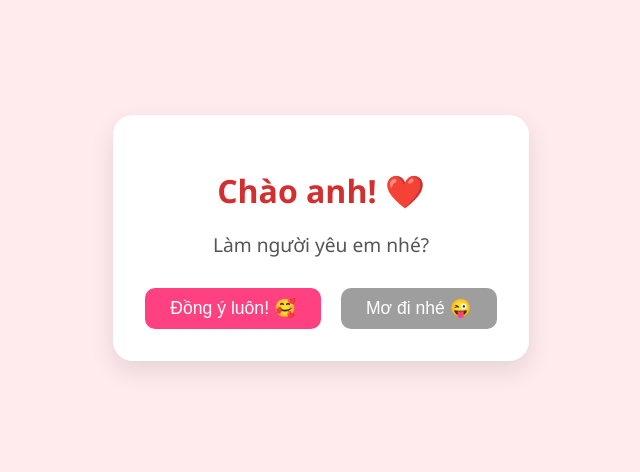
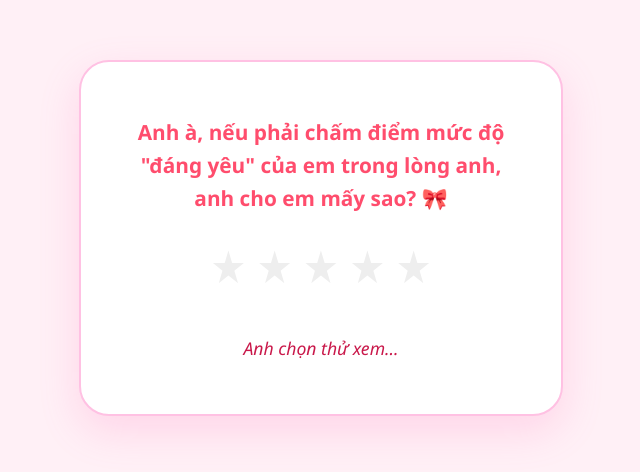
Before and after one commit to oanhdhtd01304-del/gui-anh, a plain HTML site: page index.html in a window 1280 px wide. Shown: the part 162-634 px from the top of the page, without its empty margins (319-959 px from the left). Drawn offline with Linux system fonts and the light colour scheme.

Commit message:
Update title and enhance styling in index.html

```diff
--- a/index.html
+++ b/index.html
@@ -3,111 +3,123 @@
 <head>
     <meta charset="UTF-8">
     <meta name="viewport" content="width=device-width, initial-scale=1.0">
-    <title>Gửi người em thương!</title>
+    <title>Gửi anh... ❤️</title>
     <style>
         body {
             margin: 0;
-            padding: 0;
             display: flex;
             justify-content: center;
             align-items: center;
             height: 100vh;
-            background-color: #ffebee;
+            background: #fff0f6; /* Màu hồng nhạt nữ tính */
             font-family: 'Segoe UI', Tahoma, Geneva, Verdana, sans-serif;
             overflow: hidden;
+        }
+        .container {
+            background: white;
+            padding: 40px;
+            border-radius: 30px;
+            box-shadow: 0 15px 40px rgba(255, 105, 180, 0.2);
             text-align: center;
+            z-index: 2;
+            max-width: 400px;
+            width: 90%;
+            border: 2px solid #ffc1e3;
+        }
+        h1 { color: #ff4d6d; font-size: 1.3rem; line-height: 1.6; margin-bottom: 20px; }
+
+        .stars {
+            display: flex;
+            flex-direction: row-reverse;
+            justify-content: center;
+            gap: 10px;
+        }
+        .stars input { display: none; }
+        .stars label {
+            font-size: 45px;
+            color: #eee;
+            cursor: pointer;
+            transition: all 0.3s ease;
+        }
+        .stars input:checked ~ label,
+        .stars label:hover,
+        .stars label:hover ~ label {
+            color: #ff758f;
+            transform: scale(1.2) rotate(5deg);
         }
 
-        .container {
-            background: white;
-            padding: 2rem;
-            border-radius: 20px;
-            box-shadow: 0 10px 25px rgba(0,0,0,0.1);
-            z-index: 10;
+        #response-msg {
+            margin-top: 25px;
+            font-size: 1.1rem;
+            color: #c9184a;
+            font-style: italic;
+            min-height: 3em;
+            display: flex;
+            align-items: center;
+            justify-content: center;
         }
 
-        h1 { color: #d32f2f; margin-bottom: 10px; }
-        p { font-size: 1.2rem; color: #555; }
-
-        .buttons {
-            margin-top: 30px;
-            display: flex;
-            justify-content: center;
-            gap: 20px;
+        .heart-pop {
+            position: absolute;
+            pointer-events: none;
+            animation: fly 2s ease-out forwards;
+            z-index: 1;
         }
-
-        button {
-            padding: 10px 25px;
-            font-size: 1.1rem;
-            border: none;
-            border-radius: 10px;
-            cursor: pointer;
-            transition: 0.3s;
-        }
-
-        #yesBtn { background-color: #ff4081; color: white; }
-        #noBtn { background-color: #9e9e9e; color: white; position: relative; }
-
-        /* Hiệu ứng tim bay */
-        .heart {
-            position: absolute;
-            color: #ff4081;
-            font-size: 20px;
-            animation: move 3s linear infinite;
-            opacity: 0;
-        }
-
-        @keyframes move {
-            0% { transform: translateY(100vh) scale(0); opacity: 1; }
-            100% { transform: translateY(-10vh) scale(1.5); opacity: 0; }
+        @keyframes fly {
+            0% { transform: translate(0, 0) scale(1); opacity: 1; }
+            100% { transform: translate(var(--x), var(--y)) scale(0); opacity: 0; }
         }
     </style>
 </head>
 <body>
 
     <div class="container">
-        <h1>Chào anh! ❤️</h1>
-        <p id="question">Làm người yêu em nhé?</p>
-        <div class="buttons">
-            <button id="yesBtn">Đồng ý luôn! 🥰</button>
-            <button id="noBtn">Mơ đi nhé 😜</button>
+        <h1>Anh à, nếu phải chấm điểm mức độ "đáng yêu" của em trong lòng anh, anh cho em mấy sao? 🎀</h1>
+        <div class="stars">
+            <input type="radio" id="s5" name="star" onclick="rate(5)"><label for="s5">★</label>
+            <input type="radio" id="s4" name="star" onclick="rate(4)"><label for="s4">★</label>
+            <input type="radio" id="s3" name="star" onclick="rate(3)"><label for="s3">★</label>
+            <input type="radio" id="s2" name="star" onclick="rate(2)"><label for="s2">★</label>
+            <input type="radio" id="s1" name="star" onclick="rate(1)"><label for="s1">★</label>
         </div>
+        <div id="response-msg">Anh chọn thử xem...</div>
     </div>
 
     <script>
-        const noBtn = document.getElementById('noBtn');
-        const yesBtn = document.getElementById('yesBtn');
-        const question = document.getElementById('question');
+        function rate(n) {
+            const msg = document.getElementById('response-msg');
+            const messages = [
+                "",
+                "Ơ... em đáng ghét đến thế sao? Anh làm em buồn rồi đấy 🥺",
+                "Dỗi anh luôn! Em chỉ đáng yêu bấy nhiêu thôi sao? 😿",
+                "3 sao thôi á? Anh chỉ coi em là bạn thôi sao? 👉👈",
+                "4 sao rồi nè! Anh cũng thấy em dễ thương đúng không? =)))",
+                "5 sao luôn! Thế là từ nay em được phép 'bám đuôi' anh rồi nhé? Yêu anh! ❤️✨"
+            ];
 
-        // Khi di chuột vào nút No, nó sẽ chạy mất
-        noBtn.addEventListener('mouseover', () => {
-            const x = Math.random() * (window.innerWidth - noBtn.offsetWidth);
-            const y = Math.random() * (window.innerHeight - noBtn.offsetHeight);
-            noBtn.style.position = 'absolute';
-            noBtn.style.left = `${x}px`;
-            noBtn.style.top = `${y}px`;
-        });
+            msg.innerHTML = messages[n];
 
-        // Khi nhấn nút Yes
-        yesBtn.addEventListener('click', () => {
-            question.innerHTML = "Em biết mà! Yêu anh nhất trên đời! 😘";
-            document.querySelector('.buttons').style.display = 'none';
-            startHearts();
-        });
+            const heartCount = n * 12;
+            for(let i=0; i < heartCount; i++) {
+                createHeart();
+            }
+        }
 
-        // Tạo hiệu ứng tim bay
         function createHeart() {
             const heart = document.createElement('div');
-            heart.classList.add('heart');
-            heart.innerHTML = '❤️';
-            heart.style.left = Math.random() * 100 + 'vw';
-            heart.style.animationDuration = Math.random() * 2 + 3 + 's';
+            heart.innerHTML = '🌸'; // Đổi sang hoa anh đào cho nữ tính hoặc giữ ❤️
+            heart.className = 'heart-pop';
+            heart.style.left = '50vw';
+            heart.style.top = '50vh';
+
+            const x = (Math.random() - 0.5) * 800;
+            const y = (Math.random() - 0.5) * 800;
+            heart.style.setProperty('--x', `${x}px`);
+            heart.style.setProperty('--y', `${y}px`);
+            heart.style.fontSize = Math.random() * 15 + 15 + 'px';
+
             document.body.appendChild(heart);
-            setTimeout(() => heart.remove(), 5000);
-        }
-
-        function startHearts() {
-            setInterval(createHeart, 300);
+            setTimeout(() => heart.remove(), 2000);
         }
     </script>
 </body>
```
